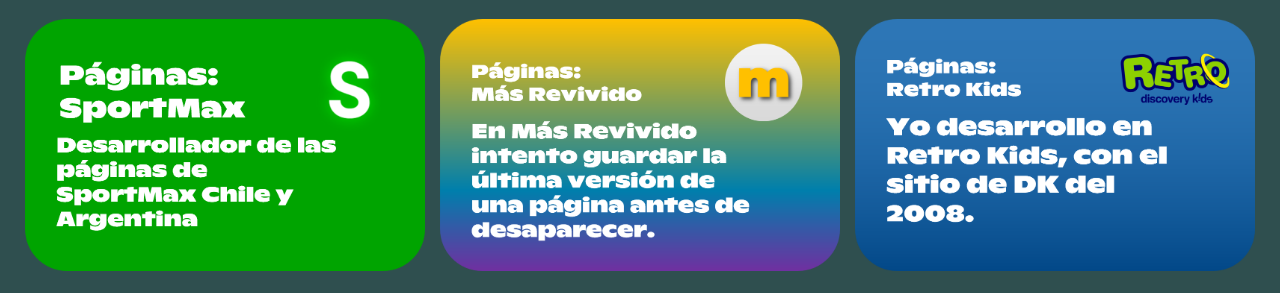
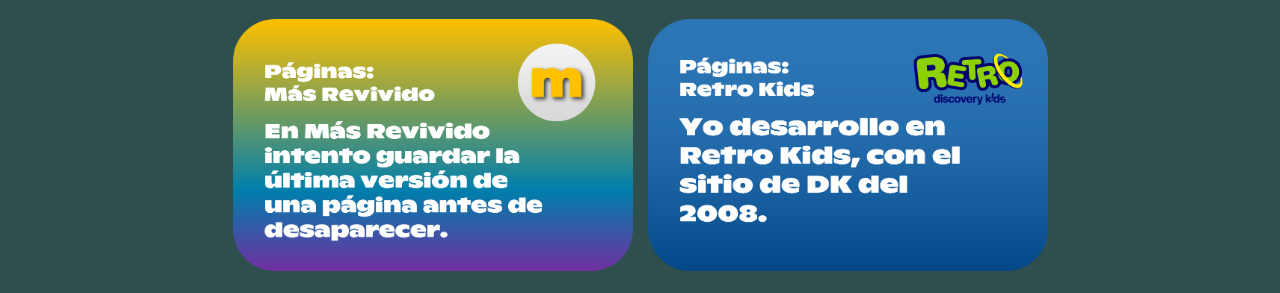
Before and after one commit to aesas/emiliovisionpage, a plain HTML site: page index.html in a window 1280 px wide. Shown: the part 507-800 px from the top of the page. Drawn offline with Linux system fonts and the light colour scheme.

Commit message:
Update index.html

```diff
--- a/index.html
+++ b/index.html
@@ -21,7 +21,6 @@
     </div>
     <h1>Proyectos:</h1>
     <div class="proyectos">
-        <div class="proyecto"><a href="https://ver.sportmaxtv.com"><img src="assets/images/cards/sportmax.png" alt="Proyectos: SportMax"></a></div>
         <div class="proyecto"><a href="https://masrevivido.eu.org"><img src="assets/images/cards/masrevivido.png" alt="Proyectos: Más Revivido"></a></div>
         <div class="proyecto"><a href="https://retrokids.eu.org"><img src="assets/images/cards/retrokids.png" alt="Proyectos: Retro Kids"></a></div>
     </div>
```
